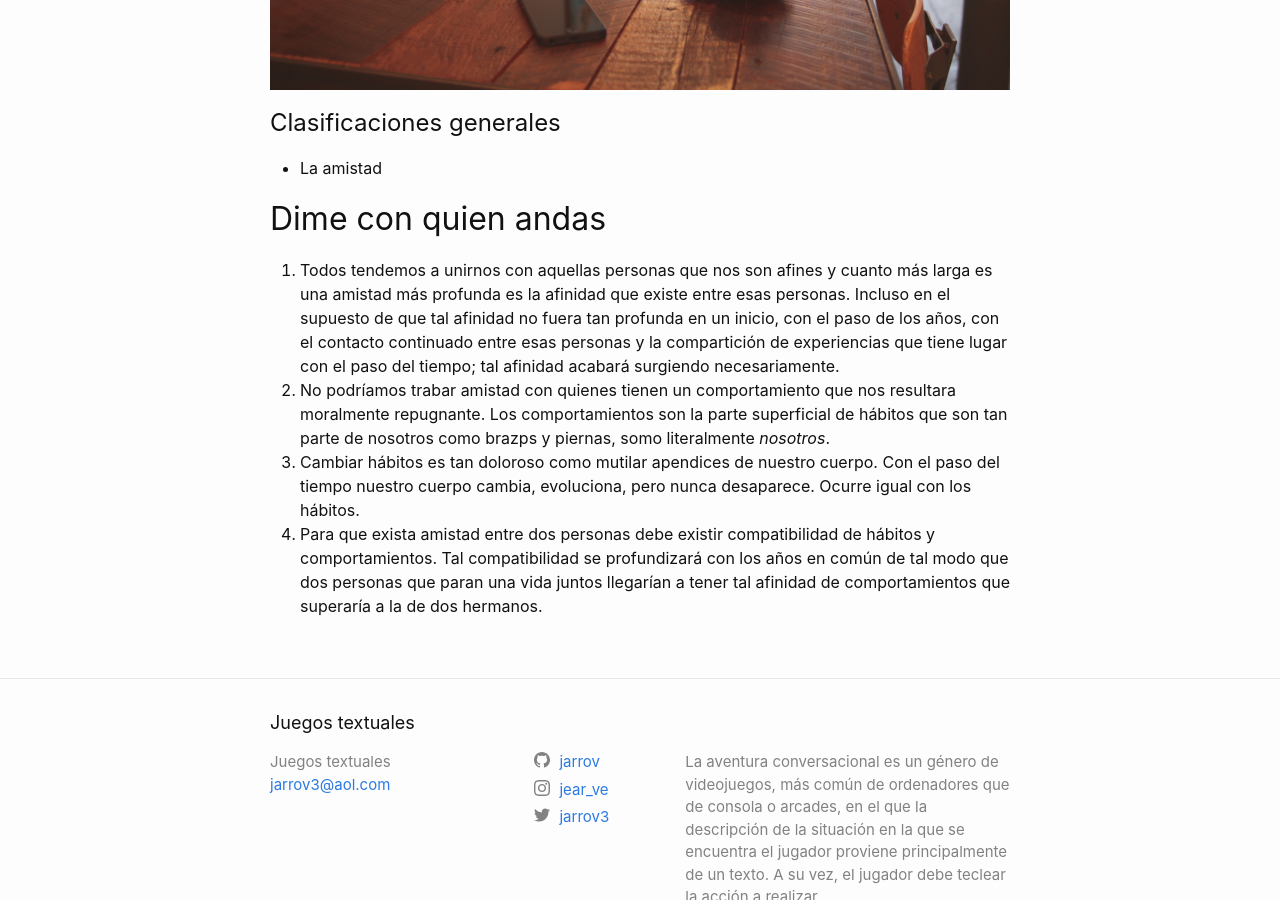
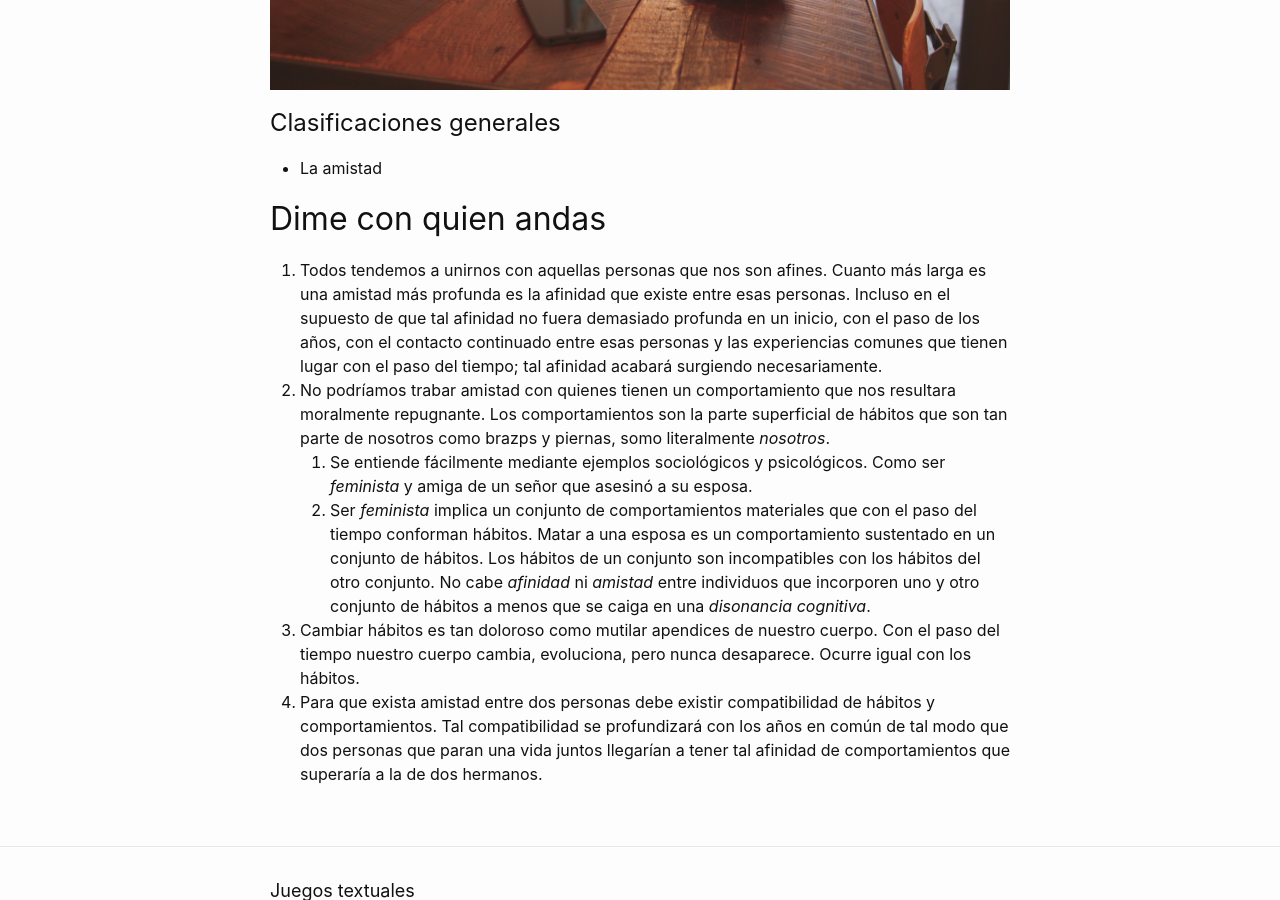
Before and after one commit to jarrov/statics, a Jekyll site: the page built from _posts/2020-04-09-clasificaciones-generales.md, in a window 1280 px wide and 900 px high, scrolled down 645 px. Built offline with Jekyll 4.4.1, drawn with Linux system fonts in a browser that asks for light colours.

Commit message:
Edicion 3 post 1

```diff
--- a/_posts/2020-04-09-clasificaciones-generales.md
+++ b/_posts/2020-04-09-clasificaciones-generales.md
@@ -6,7 +6,7 @@ categories: blog
 lang: es
 image: /assets/0001.jpeg
 ---
->> El universo mudanza, la vida firmeza
+> El universo mudanza, la vida firmeza
 
 ![clasificaciones](/assets/0001.jpeg){:class="img-responsive"}
 
@@ -16,7 +16,9 @@ image: /assets/0001.jpeg
 
 ## Dime con quien andas
 
-  1. Todos tendemos a unirnos con aquellas personas que nos son afines y cuanto más larga es una amistad más profunda es la afinidad que existe entre esas personas. Incluso en el supuesto de que tal afinidad no fuera tan profunda en un inicio, con el paso de los años, con el contacto continuado entre esas personas y la compartición de experiencias que tiene lugar con el paso del tiempo; tal afinidad acabará surgiendo necesariamente.
+  1. Todos tendemos a unirnos con aquellas personas que nos son afines. Cuanto más larga es una amistad más profunda es la afinidad que existe entre esas personas. Incluso en el supuesto de que tal afinidad no fuera demasiado profunda en un inicio, con el paso de los años, con el contacto continuado entre esas personas y las experiencias comunes que tienen lugar con el paso del tiempo; tal afinidad acabará surgiendo necesariamente.
   2. No podríamos trabar amistad con quienes tienen un comportamiento que nos resultara moralmente repugnante. Los comportamientos son la parte superficial de hábitos que son tan parte de nosotros como brazps y piernas, somo literalmente *nosotros*.
+     1. Se entiende fácilmente mediante ejemplos sociológicos y psicológicos. Como ser _feminista_ y amiga de un señor que asesinó a su esposa.
+     2. Ser _feminista_ implica un conjunto de comportamientos materiales que con el paso del tiempo conforman hábitos. Matar a una esposa es un comportamiento sustentado en un conjunto de hábitos. Los hábitos de un conjunto son incompatibles con los hábitos del otro conjunto. No cabe _afinidad_ ni _amistad_ entre individuos que incorporen uno y otro conjunto de hábitos a menos que se caiga en una _disonancia cognitiva_.
   3.  Cambiar hábitos es tan doloroso como mutilar apendices de nuestro cuerpo. Con el paso del tiempo nuestro cuerpo cambia, evoluciona, pero nunca desaparece. Ocurre igual con los hábitos.
   4.  Para que exista amistad entre dos personas debe existir compatibilidad de hábitos y comportamientos. Tal compatibilidad se profundizará con los años en común de tal modo que dos personas que paran una vida juntos llegarían a tener tal afinidad de comportamientos que superaría a la de dos hermanos.
```
